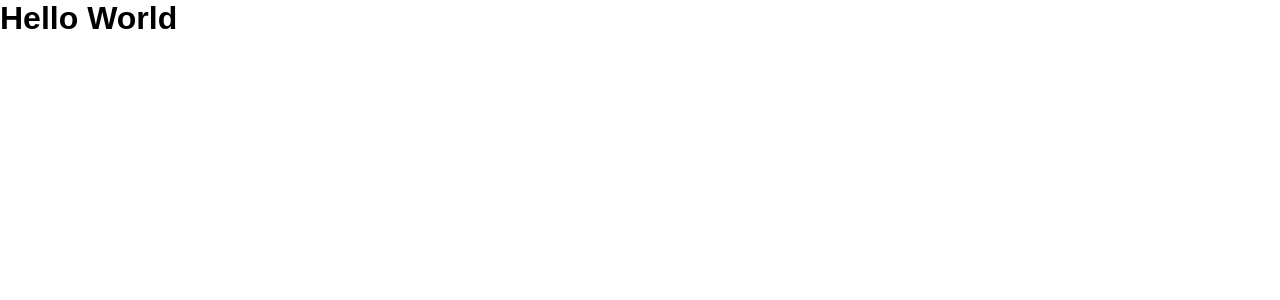
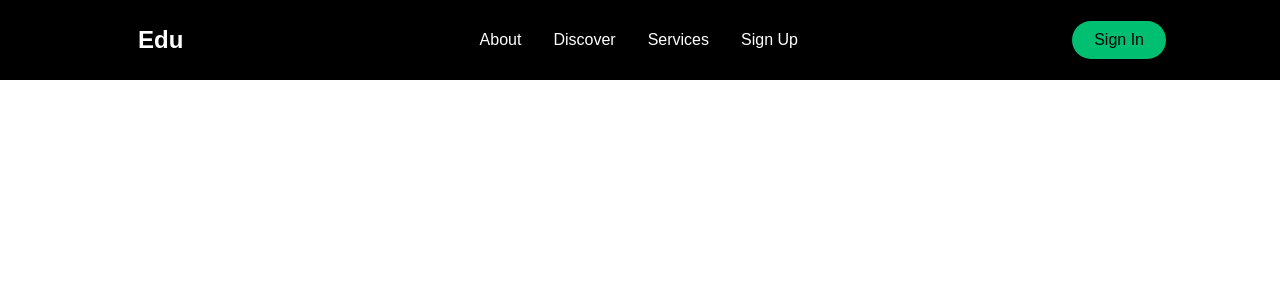
Before and after one commit to edwinmursia/myWebsite, a React (Create React App) app: page / in a window 1280 px wide. Shown: the top 300 px of the page. Built offline with nearby package versions, Linux system fonts and the light colour scheme.

Commit message:
Created and styled the navigation bar.

```diff
--- a/package.json
+++ b/package.json
@@ -8,7 +8,11 @@
     "@testing-library/user-event": "^12.8.3",
     "react": "^17.0.2",
     "react-dom": "^17.0.2",
+    "react-icons": "^4.2.0",
+    "react-router-dom": "^5.3.0",
     "react-scripts": "4.0.3",
+    "react-scroll": "^1.8.4",
+    "styled-components": "^5.3.1",
     "web-vitals": "^1.1.2"
   },
   "scripts": {
--- a/src/App.js
+++ b/src/App.js
@@ -1,10 +1,12 @@
 import './App.css';
+import Navbar from './components/navbar';
+import { BrowserRouter as Router } from 'react-router-dom'
 
 function App() {
   return (
-    <div className="App">
-      <h1>Hello World</h1>
-    </div>
+    <Router>
+      <Navbar />
+    </Router>
   );
 }
 
--- /dev/null
+++ b/src/components/navbar/NavbarElements.js
@@ -0,0 +1,115 @@
+import styled from 'styled-components'
+import { Link as LinkR } from 'react-router-dom'
+import { Link as LinkScroll } from 'react-scroll'
+
+export const Nav = styled.nav`
+    background: #000;
+    height: 80px;
+    display: flex;
+    justify-content: center;
+    align-items: center;
+    font-size: 1rem;
+    position: sticky;
+    top: 0;
+    z-index: 10;
+
+    @media screen and (max-width: 960px) {
+        transition: 0.8s all ease
+    }
+`
+
+export const NavbarContainer = styled.div`
+    display: flex;
+    justify-content: space-between;
+    height: 80px;
+    z-index: 1;
+    width: 100%;
+    padding: 0 24px;
+    max-width: 1100px;
+`
+
+export const NavLogo = styled(LinkR)`
+    color: #fff;
+    justify-self: flex-start;
+    cursor: pointer;
+    font-size: 1.5rem;
+    display: flex;
+    align-items: center;
+    margin-left: 24px;
+    font-weight: bold;
+    text-decoration: none;
+`
+
+export const MobileIcon = styled.div`
+    display: none;
+
+    @media screen and (max-width: 768px) {
+        display: block;
+        position: absolute;
+        top: 0;
+        right: 0;
+        transform: translate(-100%, 60%);
+        font-size: 1.8rem;
+        cursor: pointer;
+        color: #fff;
+    }
+`
+
+export const NavMenu = styled.ul`
+    display: flex;
+    align-items: center;
+    list-style: none;
+    text-align: center;
+    margin-right: -22px;
+
+    @media screen and (max-width: 768px) {
+        display: none
+    }
+`
+
+export const NavItem = styled.li`
+    height: 80px;
+`
+
+export const NavLinks = styled(LinkScroll)`
+    color: #fff;
+    display: flex;
+    align-items: center;
+    text-decoration: none;
+    padding: 0 1rem;
+    height: 100%;
+    cursor: pointer;
+
+    &.active {
+        border-bottom: 3px solid #01bf71;
+    }
+`
+
+export const NavBtn = styled.nav`
+    display: flex;
+    align-items: center;
+
+    @media screen and (max-width: 768px) {
+        display: none;
+    }
+`
+
+export const NavBtnLink = styled(LinkR)`
+    border-radius: 50px;
+    background: #01bf71;
+    white-space: nowrap;
+    padding: 10px 22px;
+    color: #010606;
+    font-size: 16px;
+    outline: none;
+    border: none;
+    cursor: pointer;
+    transition: all 0.2s ease-in-out;
+    text-decoration: none;
+
+    %:hover {
+        transition: all 0.2s ease-in-out;
+        background: #fff;
+        color: #010606;
+    }
+`
--- /dev/null
+++ b/src/components/navbar/index.js
@@ -0,0 +1,37 @@
+import React from 'react'
+import { Nav, NavbarContainer, NavLogo, MobileIcon, NavMenu, NavItem, NavLinks, NavBtn, NavBtnLink } from './NavbarElements'
+import { FaBars } from 'react-icons/fa'
+
+const Navbar = () => {
+    return (
+        <>
+            <Nav>
+                <NavbarContainer>
+                    <NavLogo to='/'>Edu</NavLogo>
+                    <MobileIcon>
+                        <FaBars />
+                    </MobileIcon>
+                    <NavMenu>
+                        <NavItem>
+                            <NavLinks to='about'>About</NavLinks>
+                        </NavItem>
+                        <NavItem>
+                            <NavLinks to='discover'>Discover</NavLinks>
+                        </NavItem>
+                        <NavItem>
+                            <NavLinks to='services'>Services</NavLinks>
+                        </NavItem>
+                        <NavItem>
+                            <NavLinks to='signup'>Sign Up</NavLinks>
+                        </NavItem>
+                    </NavMenu>
+                    <NavBtn>
+                        <NavBtnLink to='/signin'>Sign In</NavBtnLink>
+                    </NavBtn>
+                </NavbarContainer>
+            </Nav>
+        </>
+    )
+}
+
+export default Navbar
```
Also changed, not shown: 1 other file (tests, documents, lock files or other folders).
